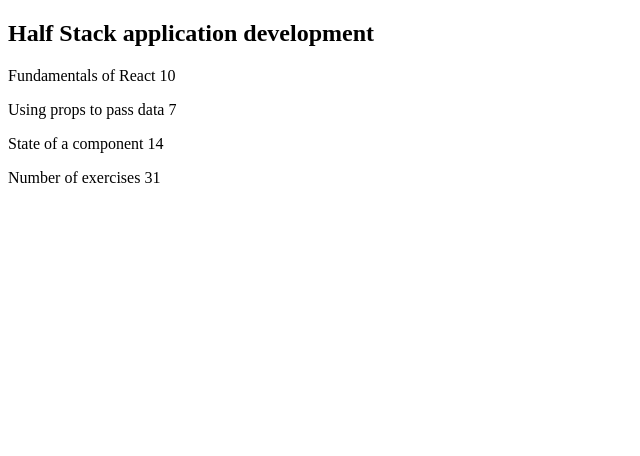
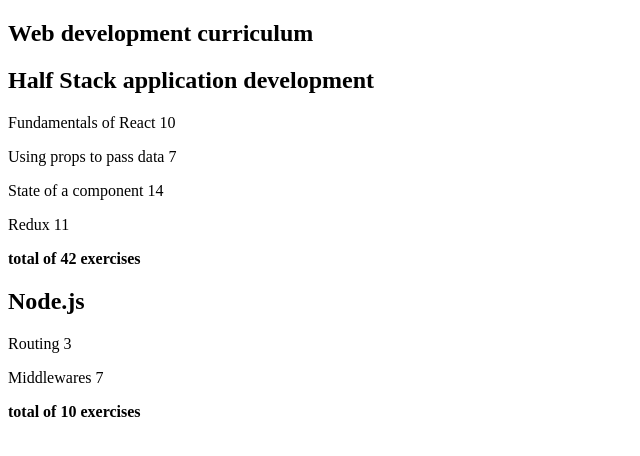
Before and after one commit to frendsick/full-stack-open, a React (Create React App) app in the folder part1/courseinfo/: page / in a window 1280 px wide. Shown: the top 456 px of the page, without its empty margins (0-640 px from the left). Built offline with nearby package versions, Linux system fonts and the light colour scheme.

Commit message:
Extend the application to allow arbitrary number of courses

```diff
--- a/part1/courseinfo/src/App.js
+++ b/part1/courseinfo/src/App.js
@@ -1,10 +1,11 @@
-import Total from './components/Total'
 import Course from './components/Course'
+import Header from './components/Header'
 
 const App = () => {
-  const course = {
+  const courses = [
+    {
+      name: 'Half Stack application development',
       id: 1,
-    name: 'Half Stack application development',
       parts: [
         {
           name: 'Fundamentals of React',
@@ -20,16 +21,44 @@ const App = () => {
           name: 'State of a component',
           exercises: 14,
           id: 3
+        },
+        {
+          name: 'Redux',
+          exercises: 11,
+          id: 4
+        }
+      ]
+    },
+    {
+      name: 'Node.js',
+      id: 2,
+      parts: [
+        {
+          name: 'Routing',
+          exercises: 3,
+          id: 1
+        },
+        {
+          name: 'Middlewares',
+          exercises: 7,
+          id: 2
         }
       ]
     }
-  const exerciseCounts = course.parts.map(part => part.exercises);
+  ]
 
+  // Display course information and the number of exercises for each course
   return (
-    <section>
-      <Course name={course.name} parts={course.parts} />
-      <Total countList={exerciseCounts} />
-    </section>
+    <article>
+      <Header headingLevel="h1" text="Web development curriculum" />
+      {
+        courses.map((course) => {
+          return (
+            <Course key={course.id} name={course.name} parts={course.parts} />
+          )
+        })
+      }
+    </article>
   )
 }
 
--- a/part1/courseinfo/src/components/Course.js
+++ b/part1/courseinfo/src/components/Course.js
@@ -1,13 +1,16 @@
 import Content from './Content'
 import Header from './Header'
+import Total from './Total';
 
 const Course = ({name, parts}) => {
-    return (
-      <>
-      <Header text={name} />
+  const exerciseCounts = parts.map(part => part.exercises)
+  return (
+    <section>
+      <Header headingLevel="h2" text={name} />
       <Content parts={parts} />
-      </>
-    )
+      <Total countList={exerciseCounts} />
+    </section>
+  )
 }
 
 export default Course
--- a/part1/courseinfo/src/components/Header.js
+++ b/part1/courseinfo/src/components/Header.js
@@ -1,3 +1,8 @@
-const Header = ({text}) => <h1>{text}</h1>
+const Header = ({headingLevel, text}) => {
+    const Heading = headingLevel
+    return (
+        <Heading>{text}</Heading>
+    )
+}
 
 export default Header
--- a/part1/courseinfo/src/components/Total.js
+++ b/part1/courseinfo/src/components/Total.js
@@ -1,3 +1,10 @@
-const Total = ({countList}) => <p>Number of exercises {countList.reduce((a, b) => a + b, 0)}</p>
+const Total = ({countList}) => {
+    const total = countList.reduce((a, b) => a + b, 0)
+    return (
+        <p>
+            <b>total of {total} exercises</b>
+        </p>
+    )
+}
 
 export default Total
```
Lines whose indentation alone changed are shown as unchanged.
